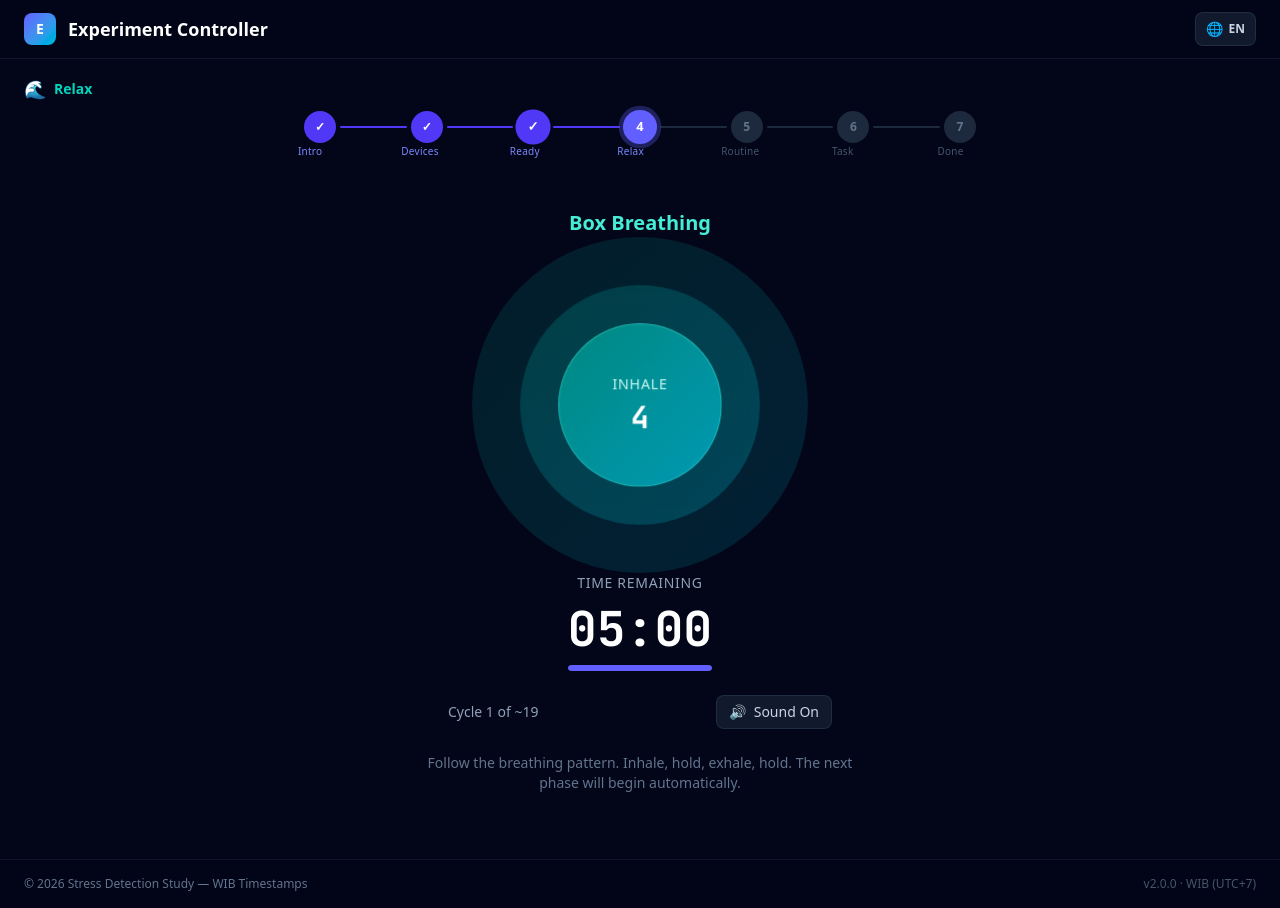
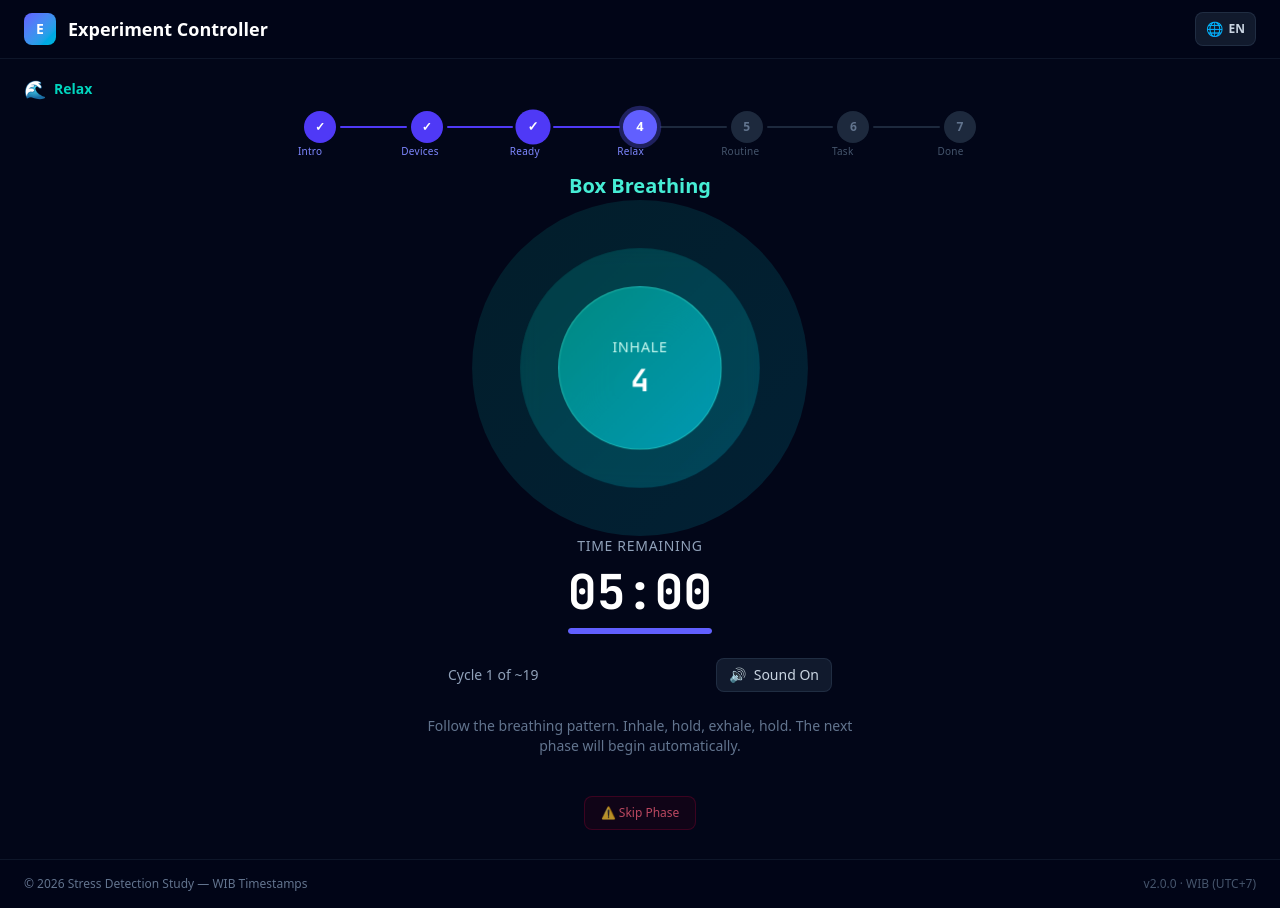
Before and after one commit to Adrian463588/CollectDataPPGECGWEB, a Next.js app in the folder frontend/: page /session/1/relaxation in a window 1280 px wide. Built offline with nearby package versions, Linux system fonts and the light colour scheme; no server answers.

Commit message:
feat: show skip button on all phases for researcher human-error recovery

```diff
--- a/frontend/src/app/session/[id]/relaxation/page.tsx
+++ b/frontend/src/app/session/[id]/relaxation/page.tsx
@@ -17,7 +17,7 @@ import { useCountdown } from "@/hooks/useCountdown";
 import { useBoxBreathing } from "@/hooks/useBoxBreathing";
 import { useHeartbeat } from "@/hooks/useHeartbeat";
 import { useEventLogger } from "@/hooks/useEventLogger";
-import { useDevControls } from "@/hooks/useDevControls";
+
 import { playTransitionBeep, stopAllAudio } from "@/lib/audio";
 import { DEFAULT_SESSION_CONFIG } from "@/lib/types";
 import { useT } from "@/i18n/provider";
@@ -34,7 +34,6 @@ export default function RelaxationPage() {
   const [phase, setPhase] = useState<"countdown" | "relaxation">("countdown");
   const hasStartedRef = useRef(false);
   const [skipModalOpen, setSkipModalOpen] = useState(false);
-  const devControls = useDevControls();
 
   const { logEvent } = useEventLogger(sessionId);
   useHeartbeat(sessionId);
@@ -199,16 +198,15 @@ export default function RelaxationPage() {
               {t("relaxation.instruction")}
             </p>
 
-            {/* Dev Controls: Skip button */}
-            {devControls && (
-              <button
-                onClick={handleSkipClick}
-                className="mt-2 px-4 py-2 rounded-lg text-sm font-medium text-amber-300 bg-amber-900/30 border border-amber-700/40 hover:bg-amber-800/40 transition-colors focus:outline-none focus:ring-2 focus:ring-amber-500/50"
-                id="skip-phase-btn"
-              >
-                {t("skip.button")}
-              </button>
-            )}
+            {/* Researcher Emergency Skip */}
+            <button
+              onClick={handleSkipClick}
+              className="mt-4 px-4 py-2 rounded-lg text-xs font-medium text-rose-400/70 bg-rose-950/20 border border-rose-800/30 hover:bg-rose-900/30 hover:text-rose-300 transition-colors focus:outline-none focus:ring-2 focus:ring-rose-700/40"
+              id="skip-phase-btn"
+              title="For researcher use only — skip this phase if there was a data collection error"
+            >
+              {t("skip.researcherBtn")}
+            </button>
           </motion.div>
         )}
       </main>
--- a/frontend/src/app/session/[id]/routine/page.tsx
+++ b/frontend/src/app/session/[id]/routine/page.tsx
@@ -14,7 +14,7 @@ import ProgressBar from "@/components/ui/ProgressBar";
 import PhaseIndicator from "@/components/layout/PhaseIndicator";
 import { useHeartbeat } from "@/hooks/useHeartbeat";
 import { useEventLogger } from "@/hooks/useEventLogger";
-import { useDevControls } from "@/hooks/useDevControls";
+
 import { playTransitionBeep } from "@/lib/audio";
 import { useT } from "@/i18n/provider";
 
@@ -35,7 +35,6 @@ export default function RoutinePage() {
 
   const { logEvent } = useEventLogger(sessionId);
   useHeartbeat(sessionId);
-  const devControls = useDevControls();
 
   // Log ROUTINE_STARTED once
   if (!hasLoggedStart.current) {
@@ -196,16 +195,15 @@ export default function RoutinePage() {
               {t("routine.continueBtn")}
             </button>
 
-            {/* Dev Controls: Skip button */}
-            {devControls && (
-              <button
-                onClick={handleSkipClick}
-                className="w-full mt-2 px-4 py-2 rounded-lg text-sm font-medium text-amber-300 bg-amber-900/30 border border-amber-700/40 hover:bg-amber-800/40 transition-colors focus:outline-none focus:ring-2 focus:ring-amber-500/50"
-                id="skip-phase-btn"
-              >
-                {t("skip.button")}
-              </button>
-            )}
+            {/* Researcher Emergency Skip */}
+            <button
+              onClick={handleSkipClick}
+              className="w-full mt-2 px-4 py-2 rounded-lg text-xs font-medium text-rose-400/70 bg-rose-950/20 border border-rose-800/30 hover:bg-rose-900/30 hover:text-rose-300 transition-colors focus:outline-none focus:ring-2 focus:ring-rose-700/40"
+              id="skip-phase-btn"
+              title="For researcher use only — skip this phase if there was a data collection error"
+            >
+              {t("skip.researcherBtn")}
+            </button>
           </Card>
         </motion.div>
       </main>
--- a/frontend/src/app/session/[id]/stress/page.tsx
+++ b/frontend/src/app/session/[id]/stress/page.tsx
@@ -17,7 +17,7 @@ import PhaseIndicator from "@/components/layout/PhaseIndicator";
 import { useCountdown } from "@/hooks/useCountdown";
 import { useHeartbeat } from "@/hooks/useHeartbeat";
 import { useEventLogger } from "@/hooks/useEventLogger";
-import { useDevControls } from "@/hooks/useDevControls";
+
 import {
   playTransitionBeep,
   playStimulusBeep,
@@ -61,7 +61,6 @@ export default function StressPage() {
   const [questionNumber, setQuestionNumber] = useState(1);
   const [disabled, setDisabled] = useState(false);
   const [skipModalOpen, setSkipModalOpen] = useState(false);
-  const devControls = useDevControls();
 
   const problemStartRef = useRef<number>(Date.now());
   const { logEvent } = useEventLogger(sessionId);
@@ -278,16 +277,15 @@ export default function StressPage() {
           disabled={disabled}
         />
 
-        {/* Dev Controls: Skip button */}
-        {devControls && (
-          <button
-            onClick={handleSkipClick}
-            className="mt-2 px-4 py-2 rounded-lg text-sm font-medium text-amber-300 bg-amber-900/30 border border-amber-700/40 hover:bg-amber-800/40 transition-colors focus:outline-none focus:ring-2 focus:ring-amber-500/50"
-            id="skip-phase-btn"
-          >
-            {t("skip.button")}
-          </button>
-        )}
+        {/* Researcher Emergency Skip */}
+        <button
+          onClick={handleSkipClick}
+          className="mt-2 px-4 py-2 rounded-lg text-xs font-medium text-rose-400/70 bg-rose-950/20 border border-rose-800/30 hover:bg-rose-900/30 hover:text-rose-300 transition-colors focus:outline-none focus:ring-2 focus:ring-rose-700/40"
+          id="skip-phase-btn"
+          title="For researcher use only — skip this phase if there was a data collection error"
+        >
+          {t("skip.researcherBtn")}
+        </button>
       </main>
 
       {/* Skip confirmation modal */}
--- a/frontend/src/i18n/en.json
+++ b/frontend/src/i18n/en.json
@@ -116,6 +116,7 @@
   },
   "skip": {
     "button": "⏩ Skip Phase (Dev)",
+    "researcherBtn": "⚠ Skip Phase",
     "title": "Skip Phase?",
     "message": "Are you sure you want to skip the {phase} phase? This action will be logged.",
     "confirm": "Yes, Skip",
--- a/frontend/src/i18n/id.json
+++ b/frontend/src/i18n/id.json
@@ -116,6 +116,7 @@
   },
   "skip": {
     "button": "⏩ Lewati Fase (Dev)",
+    "researcherBtn": "⚠ Lewati Fase",
     "title": "Lewati Fase?",
     "message": "Apakah Anda yakin ingin melewati fase {phase}? Tindakan ini akan dicatat.",
     "confirm": "Ya, Lewati",
```
